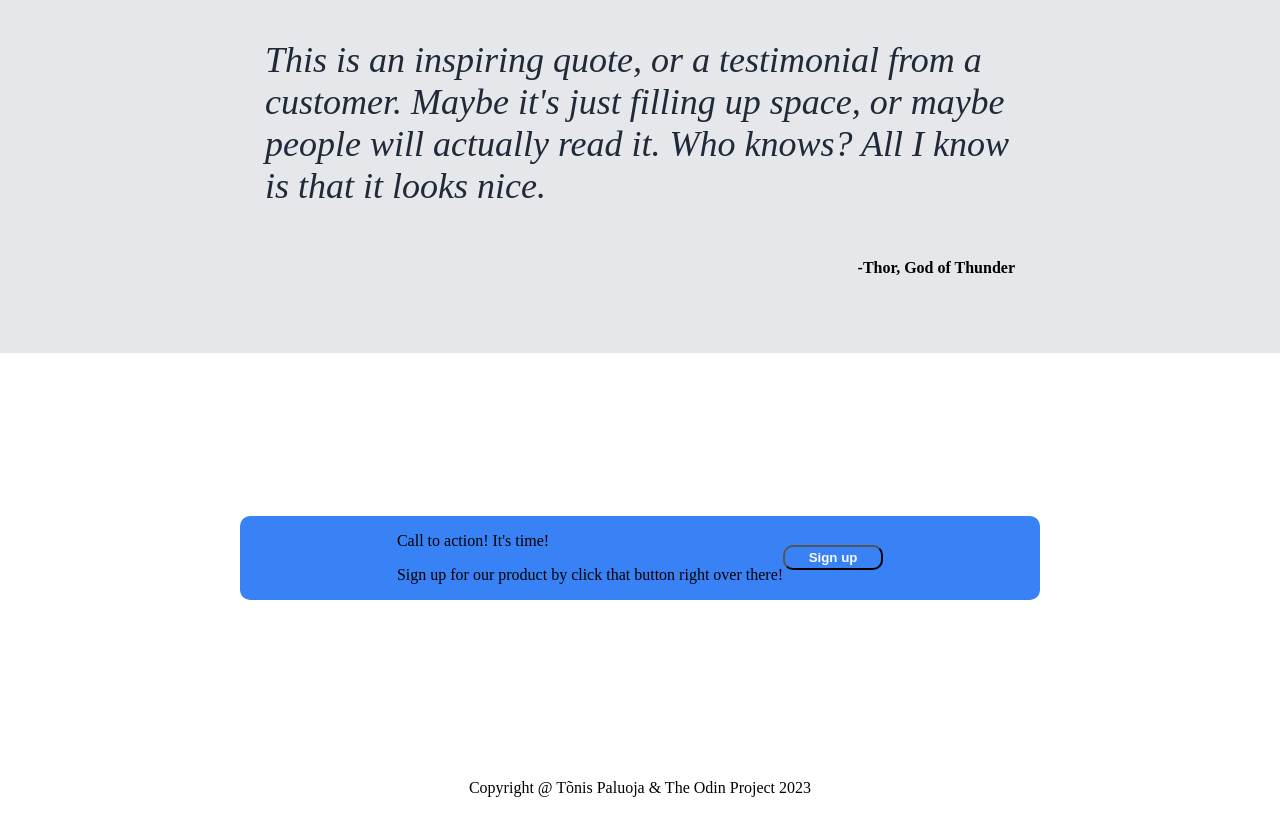
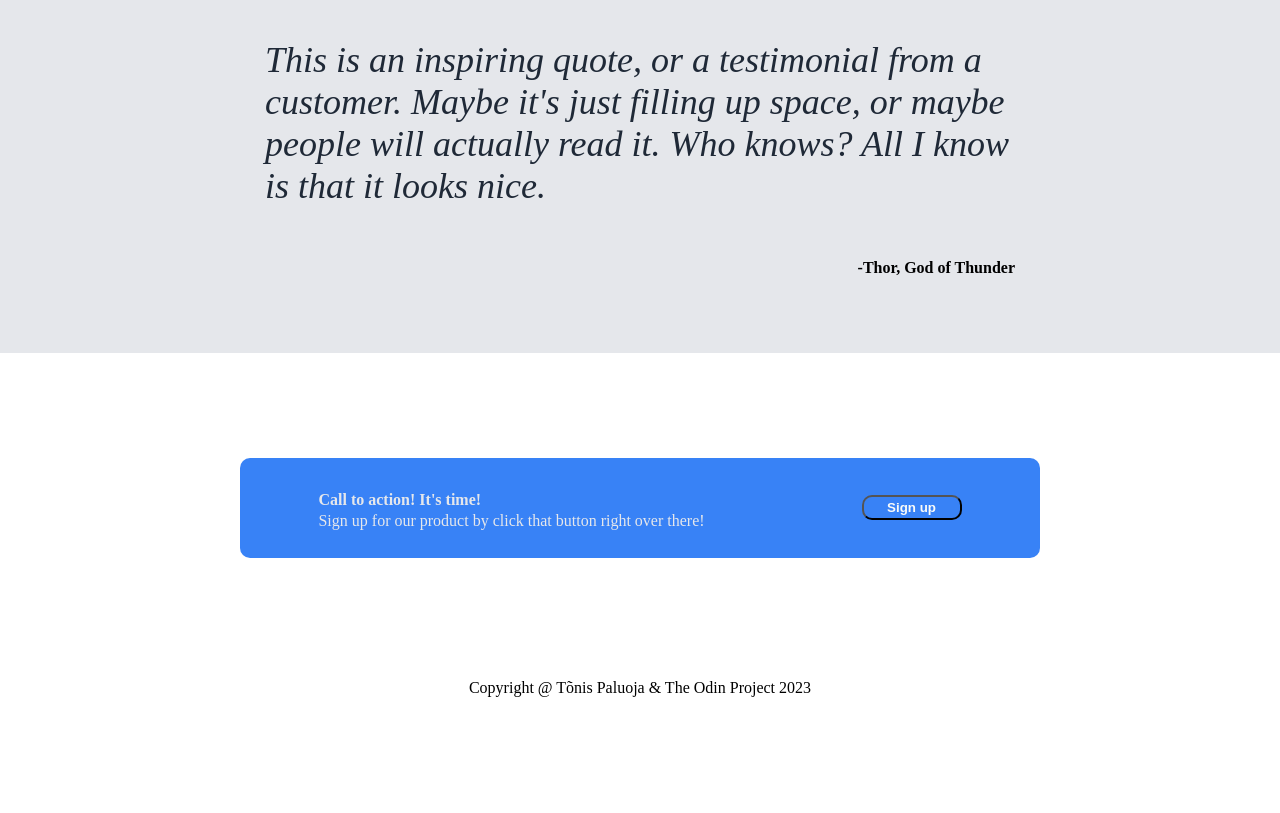
Before and after one commit to KaksNull/LandingPage, a plain HTML site: page index.html in a window 1280 px wide. Shown: the part 959-1772 px from the top of the page. After the commit the page ends 1672 px from the top, so only its background shows below. Drawn offline with Linux system fonts and the light colour scheme.

Commit message:
Complete signup section

```diff
--- a/index.html
+++ b/index.html
@@ -65,7 +65,7 @@
     <div class="bottom">
         <div class="signup">
             <div class="desc">
-                <p>Call to action! It's time!</p>
+                <h4>Call to action! It's time!</h4>
                 <p>Sign up for our product by click that button right over there!</p>
             </div>
             <button> Sign up</button>
--- a/styles.css
+++ b/styles.css
@@ -162,7 +162,7 @@ h3 {
     display: flex;
     justify-content: center;
     align-items: center;
-    height: 410px;
+    height: 310px;
 }
 
 .signup {
@@ -170,8 +170,19 @@ h3 {
     background-color: #3882F6;
     border-radius: 10px;
     width: 800px;
-    justify-content: center;
+    height: 100px;
+    justify-content: space-around;
     align-items: center;
+    color: #E5E7EB;
+}
+
+.signup h4 {
+    font-weight: 800;
+    margin-bottom: 3px;
+}
+
+.signup p {
+    margin-top: 3px;
 }
 
 .footer {
```
